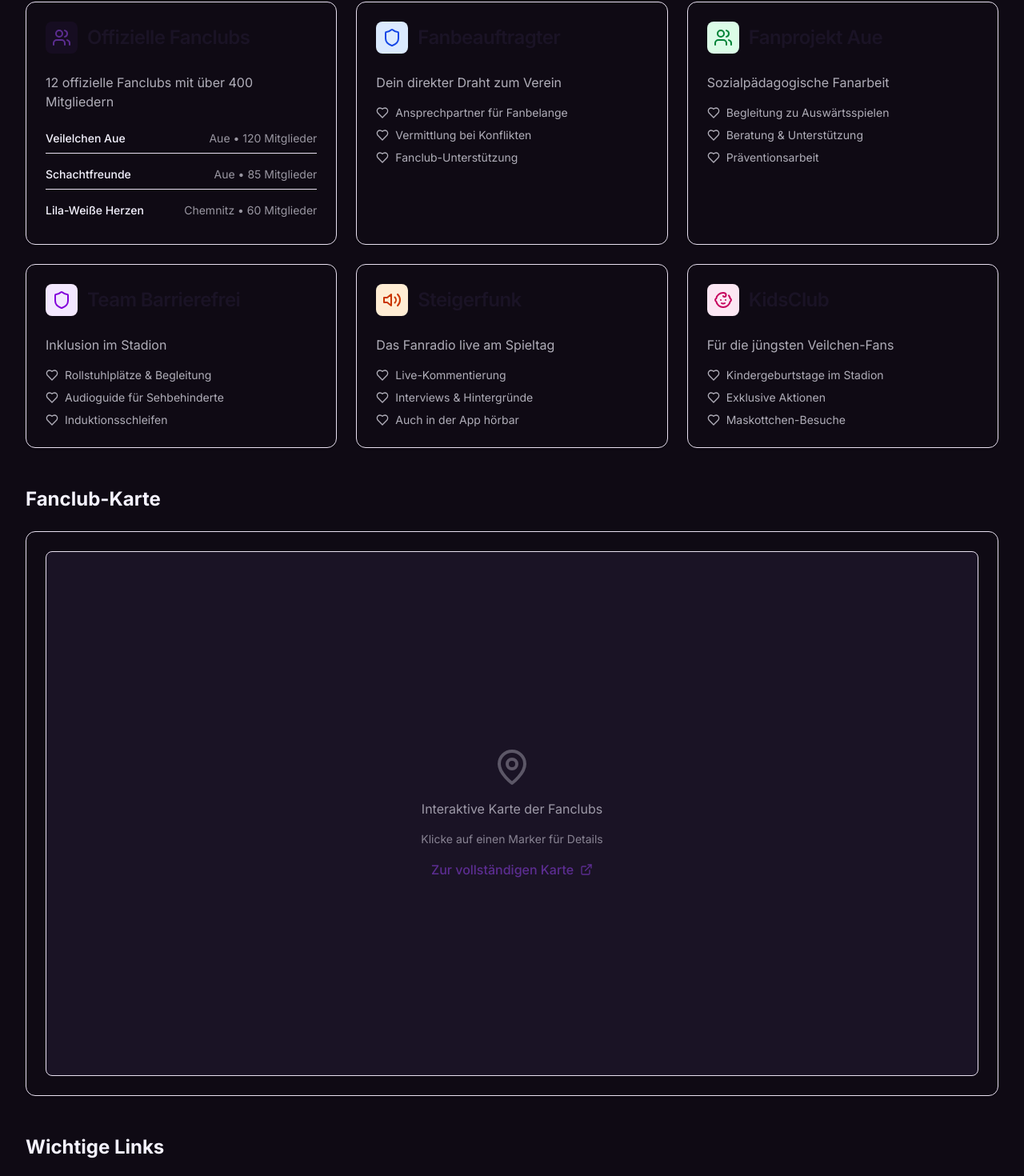
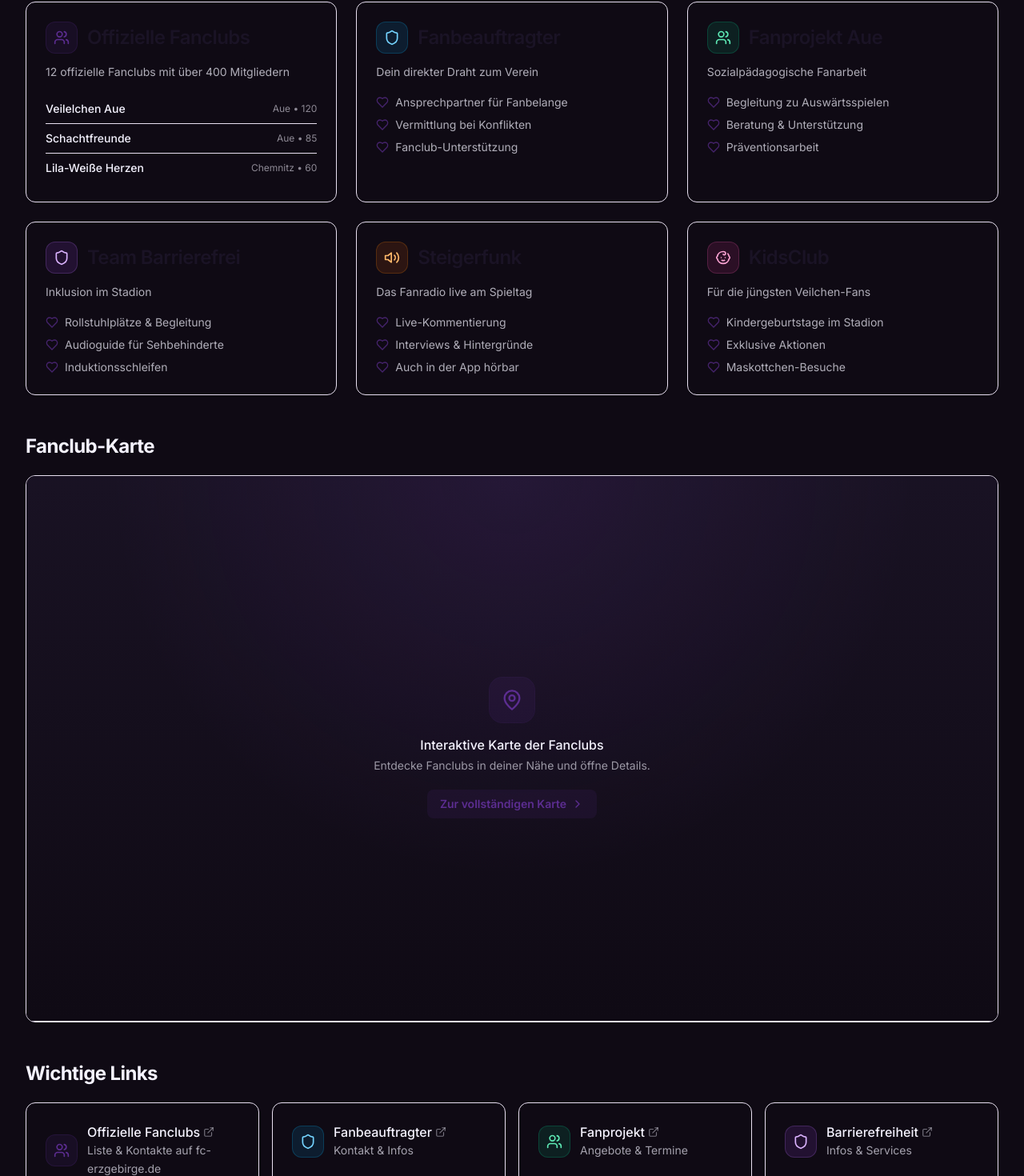
Before and after one commit to PrinzMichiDE/kumpelapp, a Next.js app in the folder webapp/: page /fans in a window 1280 px wide. Shown: the part 134-1604 px from the top of the page at 80% size. Built offline with nearby package versions, Linux system fonts and the light colour scheme.

Commit message:
ui: enhance fans hub cards, focus states, and external links

```diff
--- a/webapp/src/app/(app)/fans/page.tsx
+++ b/webapp/src/app/(app)/fans/page.tsx
@@ -1,8 +1,22 @@
 import { Card, CardContent, CardHeader, CardTitle } from '@kumpelapp/ui'
-import { Badge } from '@kumpelapp/ui'
-import { Users, MapPin, Heart, Shield, Volume2, Brain, Baby, Ticket, ExternalLink } from 'lucide-react'
+import { Baby, ChevronRight, ExternalLink, Heart, MapPin, Shield, Users, Volume2 } from 'lucide-react'
 import Link from 'next/link'
 import { cn } from '@kumpelapp/utils'
+
+const focusRing =
+  'group block rounded-xl focus-visible:outline-none focus-visible:ring-2 focus-visible:ring-fc-violet focus-visible:ring-offset-2 focus-visible:ring-offset-fc-bg'
+
+const cardHover =
+  'h-full transition-[transform,border-color,box-shadow] duration-200 group-hover:-translate-y-0.5 group-hover:border-fc-violet/45 group-hover:shadow-lg group-hover:shadow-fc-violet/5 group-focus-visible:-translate-y-0.5 group-focus-visible:border-fc-violet/45 group-focus-visible:shadow-lg'
+
+const accentStyles = {
+  violet: 'bg-fc-violet/12 text-fc-violet ring-fc-violet/20',
+  sky: 'bg-sky-500/12 text-sky-300 ring-sky-400/20',
+  emerald: 'bg-emerald-500/12 text-emerald-300 ring-emerald-400/20',
+  purple: 'bg-purple-500/12 text-purple-300 ring-purple-400/20',
+  orange: 'bg-orange-500/12 text-orange-300 ring-orange-400/20',
+  pink: 'bg-pink-500/12 text-pink-300 ring-pink-400/20',
+} as const
 
 const fanclubs = [
   { name: 'Veilelchen Aue', city: 'Aue', members: 120 },
@@ -13,158 +27,189 @@ const fanclubs = [
   { name: 'Kumpels aus Bayern', city: 'München', members: 35 },
 ]
 
+function AccentIcon({
+  icon: Icon,
+  accent,
+}: {
+  icon: React.ComponentType<{ className?: string }>
+  accent: keyof typeof accentStyles
+}) {
+  return (
+    <div
+      className={cn(
+        'flex h-10 w-10 shrink-0 items-center justify-center rounded-xl ring-1 ring-inset transition-[background-color,color] duration-200 group-hover:bg-fc-violet group-hover:text-white group-hover:ring-fc-violet/30 group-focus-visible:bg-fc-violet group-focus-visible:text-white',
+        accentStyles[accent]
+      )}
+    >
+      <Icon className="h-5 w-5" aria-hidden="true" />
+    </div>
+  )
+}
+
 export default function FansPage() {
   return (
     <div className="min-h-screen bg-fc-bg">
       <div className="mx-auto max-w-7xl px-4 py-8 sm:px-6 lg:px-8">
         <div className="mb-8">
-          <h1 className="text-3xl md:text-4xl font-bold text-fc-fg">Fans & Fanclubs</h1>
+          <h1 className="text-3xl font-bold tracking-tight text-fc-fg md:text-4xl">Fans &amp; Fanclubs</h1>
           <p className="mt-2 text-fc-fg/70">Die Kumpel-Gemeinschaft – organisiert, vernetzt, leidenschaftlich</p>
         </div>
 
-        <div className="grid grid-cols-1 md:grid-cols-2 lg:grid-cols-3 gap-6 mb-12">
-          <Link href="/fans/fanclubs">
-            <Card className="h-full transition-all hover:shadow-lg hover:border-fc-violet/50">
-              <CardHeader>
+        <div className="mb-12 grid grid-cols-1 gap-5 md:grid-cols-2 lg:grid-cols-3 sm:gap-6">
+          <Link href="/fans/fanclubs" className={focusRing} aria-label="Offizielle Fanclubs">
+            <Card className={cardHover}>
+              <CardHeader className="pb-3">
                 <div className="flex items-center gap-3">
-                  <div className="w-10 h-10 rounded-lg bg-fc-violet/10 flex items-center justify-center">
-                    <Users className="h-6 w-6 text-fc-violet" />
-                  </div>
-                  <CardTitle>Offizielle Fanclubs</CardTitle>
+                  <AccentIcon icon={Users} accent="violet" />
+                  <CardTitle className="text-lg">Offizielle Fanclubs</CardTitle>
                 </div>
               </CardHeader>
-              <CardContent>
-                <p className="text-fc-fg/70 mb-4">12 offizielle Fanclubs mit über 400 Mitgliedern</p>
-                <div className="space-y-2">
+              <CardContent className="pt-0">
+                <p className="mb-4 text-sm leading-relaxed text-fc-fg/70">12 offizielle Fanclubs mit über 400 Mitgliedern</p>
+                <ul className="space-y-0">
                   {fanclubs.slice(0, 3).map((fc) => (
-                    <div key={fc.name} className="flex items-center justify-between py-2 border-b border-fc-border/50 last:border-0">
+                    <li key={fc.name} className="flex items-center justify-between gap-3 border-b border-fc-border/50 py-2 last:border-0">
                       <span className="text-sm font-medium text-fc-fg">{fc.name}</span>
-                      <span className="text-sm text-fc-fg/60">{fc.city} • {fc.members} Mitglieder</span>
-                    </div>
+                      <span className="shrink-0 text-xs text-fc-fg/55">
+                        {fc.city} • {fc.members}
+                      </span>
+                    </li>
                   ))}
-                </div>
-              </CardContent>
-            </Card>
-          </Link>
-
-          <Link href="/fans/fanbeauftragter">
-            <Card className="h-full transition-all hover:shadow-lg hover:border-fc-violet/50">
-              <CardHeader>
-                <div className="flex items-center gap-3">
-                  <div className="w-10 h-10 rounded-lg bg-blue-100 text-blue-700 dark:bg-blue-900 dark:text-blue-300 flex items-center justify-center">
-                    <Shield className="h-6 w-6" />
-                  </div>
-                  <CardTitle>Fanbeauftragter</CardTitle>
-                </div>
-              </CardHeader>
-              <CardContent>
-                <p className="text-fc-fg/70 mb-4">Dein direkter Draht zum Verein</p>
-                <ul className="space-y-2 text-sm text-fc-fg/70">
-                  <li className="flex items-center gap-2"><Heart className="h-4 w-4" /> Ansprechpartner für Fanbelange</li>
-                  <li className="flex items-center gap-2"><Heart className="h-4 w-4" /> Vermittlung bei Konflikten</li>
-                  <li className="flex items-center gap-2"><Heart className="h-4 w-4" /> Fanclub-Unterstützung</li>
                 </ul>
               </CardContent>
             </Card>
           </Link>
 
-          <Link href="/fans/fanprojekt">
-            <Card className="h-full transition-all hover:shadow-lg hover:border-fc-violet/50">
-              <CardHeader>
+          <Link href="/fans/fanbeauftragter" className={focusRing} aria-label="Fanbeauftragter">
+            <Card className={cardHover}>
+              <CardHeader className="pb-3">
                 <div className="flex items-center gap-3">
-                  <div className="w-10 h-10 rounded-lg bg-green-100 text-green-700 dark:bg-green-900 dark:text-green-300 flex items-center justify-center">
-                    <Users className="h-6 w-6" />
-                  </div>
-                  <CardTitle>Fanprojekt Aue</CardTitle>
+                  <AccentIcon icon={Shield} accent="sky" />
+                  <CardTitle className="text-lg">Fanbeauftragter</CardTitle>
                 </div>
               </CardHeader>
-              <CardContent>
-                <p className="text-fc-fg/70 mb-4">Sozialpädagogische Fanarbeit</p>
+              <CardContent className="pt-0">
+                <p className="mb-4 text-sm leading-relaxed text-fc-fg/70">Dein direkter Draht zum Verein</p>
                 <ul className="space-y-2 text-sm text-fc-fg/70">
-                  <li className="flex items-center gap-2"><Heart className="h-4 w-4" /> Begleitung zu Auswärtsspielen</li>
-                  <li className="flex items-center gap-2"><Heart className="h-4 w-4" /> Beratung & Unterstützung</li>
-                  <li className="flex items-center gap-2"><Heart className="h-4 w-4" /> Präventionsarbeit</li>
+                  {['Ansprechpartner für Fanbelange', 'Vermittlung bei Konflikten', 'Fanclub-Unterstützung'].map((item) => (
+                    <li key={item} className="flex items-start gap-2">
+                      <Heart className="mt-0.5 h-4 w-4 shrink-0 text-fc-violet/70" aria-hidden="true" />
+                      <span>{item}</span>
+                    </li>
+                  ))}
                 </ul>
               </CardContent>
             </Card>
           </Link>
 
-          <Link href="/fans/barrierefreiheit">
-            <Card className="h-full transition-all hover:shadow-lg hover:border-fc-violet/50">
-              <CardHeader>
+          <Link href="/fans/fanprojekt" className={focusRing} aria-label="Fanprojekt Aue">
+            <Card className={cardHover}>
+              <CardHeader className="pb-3">
                 <div className="flex items-center gap-3">
-                  <div className="w-10 h-10 rounded-lg bg-purple-100 text-purple-700 dark:bg-purple-900 dark:text-purple-300 flex items-center justify-center">
-                    <Shield className="h-6 w-6" />
-                  </div>
-                  <CardTitle>Team Barrierefrei</CardTitle>
+                  <AccentIcon icon={Users} accent="emerald" />
+                  <CardTitle className="text-lg">Fanprojekt Aue</CardTitle>
                 </div>
               </CardHeader>
-              <CardContent>
-                <p className="text-fc-fg/70 mb-4">Inklusion im Stadion</p>
+              <CardContent className="pt-0">
+                <p className="mb-4 text-sm leading-relaxed text-fc-fg/70">Sozialpädagogische Fanarbeit</p>
                 <ul className="space-y-2 text-sm text-fc-fg/70">
-                  <li className="flex items-center gap-2"><Heart className="h-4 w-4" /> Rollstuhlplätze & Begleitung</li>
-                  <li className="flex items-center gap-2"><Heart className="h-4 w-4" /> Audioguide für Sehbehinderte</li>
-                  <li className="flex items-center gap-2"><Heart className="h-4 w-4" /> Induktionsschleifen</li>
+                  {['Begleitung zu Auswärtsspielen', 'Beratung & Unterstützung', 'Präventionsarbeit'].map((item) => (
+                    <li key={item} className="flex items-start gap-2">
+                      <Heart className="mt-0.5 h-4 w-4 shrink-0 text-fc-violet/70" aria-hidden="true" />
+                      <span>{item}</span>
+                    </li>
+                  ))}
                 </ul>
               </CardContent>
             </Card>
           </Link>
 
-          <Link href="/fans/steigerfunk">
-            <Card className="h-full transition-all hover:shadow-lg hover:border-fc-violet/50">
-              <CardHeader>
+          <Link href="/fans/barrierefreiheit" className={focusRing} aria-label="Team Barrierefrei">
+            <Card className={cardHover}>
+              <CardHeader className="pb-3">
                 <div className="flex items-center gap-3">
-                  <div className="w-10 h-10 rounded-lg bg-orange-100 text-orange-700 dark:bg-orange-900 dark:text-orange-300 flex items-center justify-center">
-                    <Volume2 className="h-6 w-6" />
-                  </div>
-                  <CardTitle>Steigerfunk</CardTitle>
+                  <AccentIcon icon={Shield} accent="purple" />
+                  <CardTitle className="text-lg">Team Barrierefrei</CardTitle>
                 </div>
               </CardHeader>
-              <CardContent>
-                <p className="text-fc-fg/70 mb-4">Das Fanradio live am Spieltag</p>
+              <CardContent className="pt-0">
+                <p className="mb-4 text-sm leading-relaxed text-fc-fg/70">Inklusion im Stadion</p>
                 <ul className="space-y-2 text-sm text-fc-fg/70">
-                  <li className="flex items-center gap-2"><Heart className="h-4 w-4" /> Live-Kommentierung</li>
-                  <li className="flex items-center gap-2"><Heart className="h-4 w-4" /> Interviews & Hintergründe</li>
-                  <li className="flex items-center gap-2"><Heart className="h-4 w-4" /> Auch in der App hörbar</li>
+                  {['Rollstuhlplätze & Begleitung', 'Audioguide für Sehbehinderte', 'Induktionsschleifen'].map((item) => (
+                    <li key={item} className="flex items-start gap-2">
+                      <Heart className="mt-0.5 h-4 w-4 shrink-0 text-fc-violet/70" aria-hidden="true" />
+                      <span>{item}</span>
+                    </li>
+                  ))}
                 </ul>
               </CardContent>
             </Card>
           </Link>
 
-          <Link href="/fans/kidsclub">
-            <Card className="h-full transition-all hover:shadow-lg hover:border-fc-violet/50">
-              <CardHeader>
+          <Link href="/fans/steigerfunk" className={focusRing} aria-label="Steigerfunk">
+            <Card className={cardHover}>
+              <CardHeader className="pb-3">
                 <div className="flex items-center gap-3">
-                  <div className="w-10 h-10 rounded-lg bg-pink-100 text-pink-700 dark:bg-pink-900 dark:text-pink-300 flex items-center justify-center">
-                    <Baby className="h-6 w-6" />
-                  </div>
-                  <CardTitle>KidsClub</CardTitle>
+                  <AccentIcon icon={Volume2} accent="orange" />
+                  <CardTitle className="text-lg">Steigerfunk</CardTitle>
                 </div>
               </CardHeader>
-              <CardContent>
-                <p className="text-fc-fg/70 mb-4">Für die jüngsten Veilchen-Fans</p>
+              <CardContent className="pt-0">
+                <p className="mb-4 text-sm leading-relaxed text-fc-fg/70">Das Fanradio live am Spieltag</p>
                 <ul className="space-y-2 text-sm text-fc-fg/70">
-                  <li className="flex items-center gap-2"><Heart className="h-4 w-4" /> Kindergeburtstage im Stadion</li>
-                  <li className="flex items-center gap-2"><Heart className="h-4 w-4" /> Exklusive Aktionen</li>
-                  <li className="flex items-center gap-2"><Heart className="h-4 w-4" /> Maskottchen-Besuche</li>
+                  {['Live-Kommentierung', 'Interviews & Hintergründe', 'Auch in der App hörbar'].map((item) => (
+                    <li key={item} className="flex items-start gap-2">
+                      <Heart className="mt-0.5 h-4 w-4 shrink-0 text-fc-violet/70" aria-hidden="true" />
+                      <span>{item}</span>
+                    </li>
+                  ))}
+                </ul>
+              </CardContent>
+            </Card>
+          </Link>
+
+          <Link href="/fans/kidsclub" className={focusRing} aria-label="KidsClub">
+            <Card className={cardHover}>
+              <CardHeader className="pb-3">
+                <div className="flex items-center gap-3">
+                  <AccentIcon icon={Baby} accent="pink" />
+                  <CardTitle className="text-lg">KidsClub</CardTitle>
+                </div>
+              </CardHeader>
+              <CardContent className="pt-0">
+                <p className="mb-4 text-sm leading-relaxed text-fc-fg/70">Für die jüngsten Veilchen-Fans</p>
+                <ul className="space-y-2 text-sm text-fc-fg/70">
+                  {['Kindergeburtstage im Stadion', 'Exklusive Aktionen', 'Maskottchen-Besuche'].map((item) => (
+                    <li key={item} className="flex items-start gap-2">
+                      <Heart className="mt-0.5 h-4 w-4 shrink-0 text-fc-violet/70" aria-hidden="true" />
+                      <span>{item}</span>
+                    </li>
+                  ))}
                 </ul>
               </CardContent>
             </Card>
           </Link>
         </div>
 
-        <section className="mb-12">
-          <h2 className="text-2xl font-bold text-fc-fg mb-6">Fanclub-Karte</h2>
-          <Card>
-            <CardContent className="pt-6">
-              <div className="aspect-video rounded-lg bg-fc-surface border border-fc-border flex items-center justify-center">
-                <div className="text-center p-8">
-                  <MapPin className="h-12 w-12 text-fc-fg/30 mx-auto mb-4" />
-                  <p className="text-fc-fg/60 mb-4">Interaktive Karte der Fanclubs</p>
-                  <p className="text-sm text-fc-fg/50">Klicke auf einen Marker für Details</p>
-                  <Link href="/fans/fanclubs" className="mt-4 inline-flex items-center gap-2 text-fc-violet hover:underline font-medium">
+        <section className="mb-12" aria-labelledby="fanclub-map-heading">
+          <h2 id="fanclub-map-heading" className="mb-5 text-2xl font-bold tracking-tight text-fc-fg">
+            Fanclub-Karte
+          </h2>
+          <Card className="overflow-hidden">
+            <CardContent className="p-0">
+              <div className="flex aspect-[16/9] min-h-[220px] items-center justify-center border-b border-fc-border/70 bg-[radial-gradient(circle_at_top,_rgba(124,63,191,0.12),_transparent_55%),linear-gradient(180deg,_rgba(26,19,37,0.9),_rgba(15,10,20,1))]">
+                <div className="max-w-md p-8 text-center">
+                  <div className="mx-auto mb-4 flex h-14 w-14 items-center justify-center rounded-2xl bg-fc-violet/12 ring-1 ring-fc-violet/20">
+                    <MapPin className="h-7 w-7 text-fc-violet" aria-hidden="true" />
+                  </div>
+                  <p className="text-base font-medium text-fc-fg">Interaktive Karte der Fanclubs</p>
+                  <p className="mt-1 text-sm text-fc-fg/60">Entdecke Fanclubs in deiner Nähe und öffne Details.</p>
+                  <Link
+                    href="/fans/fanclubs"
+                    className="mt-5 inline-flex items-center gap-1.5 rounded-lg bg-fc-violet/12 px-4 py-2 text-sm font-semibold text-fc-violet transition-colors hover:bg-fc-violet/18 focus-visible:outline-none focus-visible:ring-2 focus-visible:ring-fc-violet focus-visible:ring-offset-2 focus-visible:ring-offset-fc-surface"
+                  >
                     Zur vollständigen Karte
-                    <ExternalLink className="h-4 w-4" />
+                    <ChevronRight className="h-4 w-4" aria-hidden="true" />
                   </Link>
                 </div>
               </div>
@@ -172,69 +217,63 @@ export default function FansPage() {
           </Card>
         </section>
 
-        <section>
-          <h2 className="text-2xl font-bold text-fc-fg mb-6">Wichtige Links</h2>
-          <div className="grid grid-cols-1 md:grid-cols-2 lg:grid-cols-4 gap-4">
-            <Link href="https://www.fc-erzgebirge.de/fans/offizielle-fanclubs" target="_blank" rel="noopener noreferrer" className="block">
-              <Card className="h-full transition-all hover:shadow-lg hover:border-fc-violet/50">
-                <CardContent className="pt-6">
-                  <div className="flex items-center gap-3">
-                    <div className="w-10 h-10 rounded-lg bg-fc-violet/10 flex items-center justify-center">
-                      <Users className="h-6 w-6 text-fc-violet" />
+        <section aria-labelledby="important-links-heading">
+          <h2 id="important-links-heading" className="mb-5 text-2xl font-bold tracking-tight text-fc-fg">
+            Wichtige Links
+          </h2>
+          <div className="grid grid-cols-1 gap-4 md:grid-cols-2 lg:grid-cols-4">
+            {[
+              {
+                title: 'Offizielle Fanclubs',
+                description: 'Liste & Kontakte auf fc-erzgebirge.de',
+                href: 'https://www.fc-erzgebirge.de/fans/offizielle-fanclubs',
+                icon: Users,
+                accent: 'violet' as const,
+              },
+              {
+                title: 'Fanbeauftragter',
+                description: 'Kontakt & Infos',
+                href: 'https://www.fc-erzgebirge.de/fans/fanbeauftragter',
+                icon: Shield,
+                accent: 'sky' as const,
+              },
+              {
+                title: 'Fanprojekt',
+                description: 'Angebote & Termine',
+                href: 'https://www.fc-erzgebirge.de/fans/fanprojekt',
+                icon: Users,
+                accent: 'emerald' as const,
+              },
+              {
+                title: 'Barrierefreiheit',
+                description: 'Infos & Services',
+                href: 'https://www.fc-erzgebirge.de/fans/team-barrierefrei',
+                icon: Shield,
+                accent: 'purple' as const,
+              },
+            ].map((item) => (
+              <Link
+                key={item.title}
+                href={item.href}
+                target="_blank"
+                rel="noopener noreferrer"
+                className={focusRing}
+                aria-label={`${item.title} (öffnet in neuem Tab)`}
+              >
+                <Card className={cardHover}>
+                  <CardContent className="flex items-center gap-3 pt-6">
+                    <AccentIcon icon={item.icon} accent={item.accent} />
+                    <div className="min-w-0">
+                      <p className="inline-flex items-center gap-1 font-medium text-fc-fg">
+                        {item.title}
+                        <ExternalLink className="h-3.5 w-3.5 text-fc-fg/45" aria-hidden="true" />
+                      </p>
+                      <p className="text-sm leading-relaxed text-fc-fg/65">{item.description}</p>
                     </div>
-                    <div>
-                      <p className="font-medium text-fc-fg">Offizielle Fanclubs</p>
-                      <p className="text-sm text-fc-fg/60">Liste & Kontakte auf fc-erzgebirge.de</p>
-                    </div>
-                  </div>
-                </CardContent>
-              </Card>
-            </Link>
-            <Link href="https://www.fc-erzgebirge.de/fans/fanbeauftragter" target="_blank" rel="noopener noreferrer" className="block">
-              <Card className="h-full transition-all hover:shadow-lg hover:border-fc-violet/50">
-                <CardContent className="pt-6">
-                  <div className="flex items-center gap-3">
-                    <div className="w-10 h-10 rounded-lg bg-blue-100 text-blue-700 dark:bg-blue-900 dark:text-blue-300 flex items-center justify-center">
-                      <Shield className="h-6 w-6" />
-                    </div>
-                    <div>
-                      <p className="font-medium text-fc-fg">Fanbeauftragter</p>
-                      <p className="text-sm text-fc-fg/60">Kontakt & Infos</p>
-                    </div>
-                  </div>
-                </CardContent>
-              </Card>
-            </Link>
-            <Link href="https://www.fc-erzgebirge.de/fans/fanprojekt" target="_blank" rel="noopener noreferrer" className="block">
-              <Card className="h-full transition-all hover:shadow-lg hover:border-fc-violet/50">
-                <CardContent className="pt-6">
-                  <div className="flex items-center gap-3">
-                    <div className="w-10 h-10 rounded-lg bg-green-100 text-green-700 dark:bg-green-900 dark:text-green-300 flex items-center justify-center">
-                      <Users className="h-6 w-6" />
-                    </div>
-                    <div>
-                      <p className="font-medium text-fc-fg">Fanprojekt</p>
-                      <p className="text-sm text-fc-fg/60">Angebote & Termine</p>
-                    </div>
-                  </div>
-                </CardContent>
-              </Card>
-            </Link>
-            <Link href="https://www.fc-erzgebirge.de/fans/team-barrierefrei" target="_blank" rel="noopener noreferrer" className="block">
-              <Card className="h-full transition-all hover:shadow-lg hover:border-fc-violet/50">
-                <CardContent className="pt-6">
-                  <div className="flex items-center gap-3">
-                    <div className="w-10 h-10 rounded-lg bg-purple-100 text-purple-700 dark:bg-purple-900 dark:text-purple-300 flex items-center justify-center">
-                      <Shield className="h-6 w-6" />
-                    </div>
-                    <div>
-                      <p className="font-medium text-fc-fg">Barrierefreiheit</p>
-                      <p className="text-sm text-fc-fg/60">Infos & Services</p>
-                    </div>
-                  </div>
-                </CardContent>
-              </Card>
-            </Link>
+                  </CardContent>
+                </Card>
+              </Link>
+            ))}
           </div>
         </section>
       </div>
```
